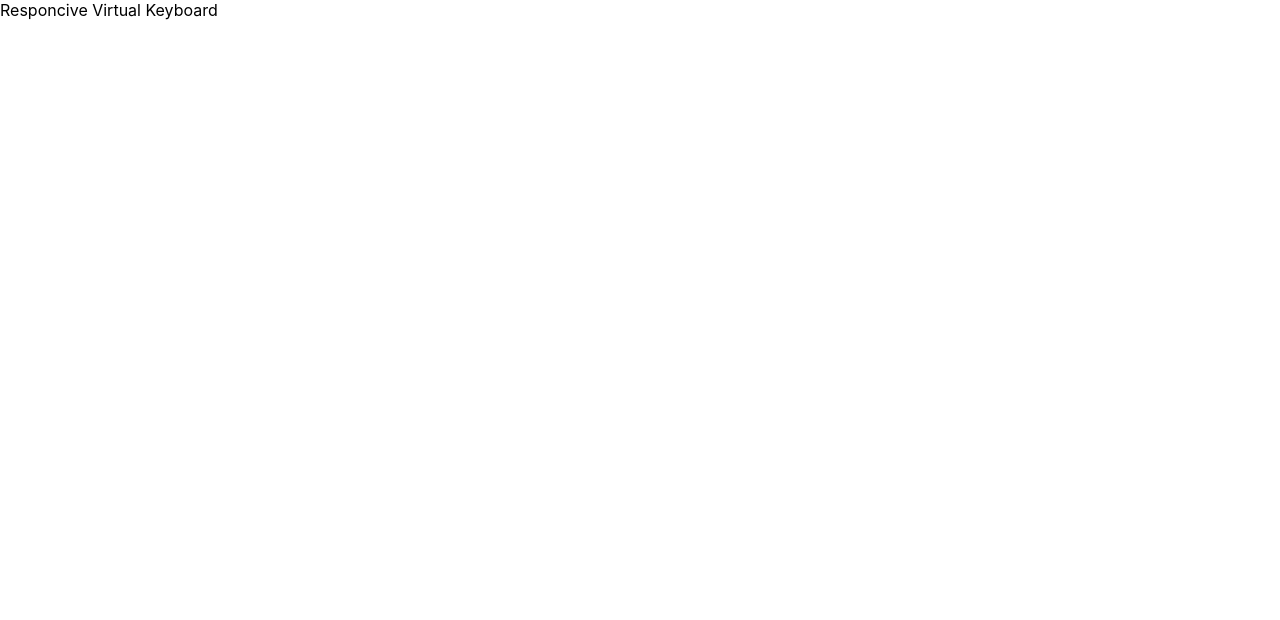
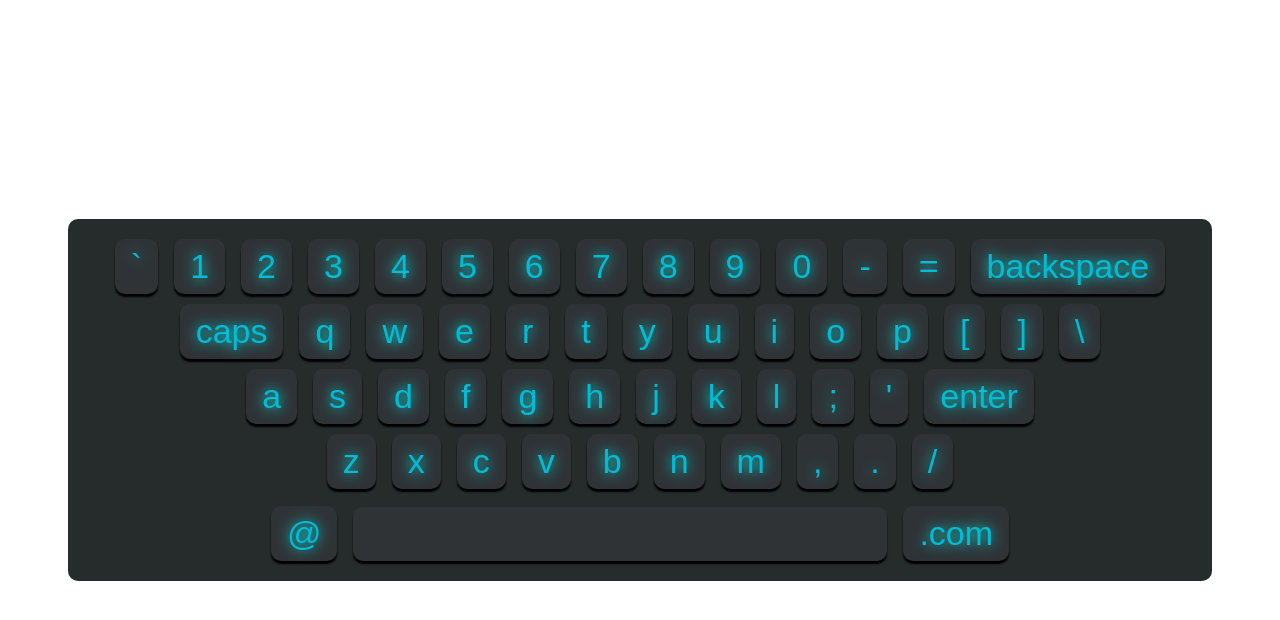
Before and after one commit to BesoBerdzenishvili/virtual-keyboard, a React (Create React App) app: page / in a window 1280 px wide. Shown: the top 620 px of the page. Built offline with nearby package versions, Linux system fonts and the light colour scheme.

Commit message:
created Keyboard.js & installed stitches

```diff
--- a/package.json
+++ b/package.json
@@ -3,6 +3,7 @@
   "version": "0.1.0",
   "private": true,
   "dependencies": {
+    "@stitches/react": "^1.2.8",
     "@testing-library/jest-dom": "^5.14.1",
     "@testing-library/react": "^13.0.0",
     "@testing-library/user-event": "^13.2.1",
--- a/src/App.js
+++ b/src/App.js
@@ -1,5 +1,14 @@
+import { useState } from "react";
+import Keyboard from "./components/Keyboard";
+
 function App() {
-  return <div>Responcive Virtual Keyboard</div>;
+  const [text, setText] = useState("");
+  return (
+    <div>
+      {text}
+      <Keyboard setKeyboardText={setText} text={text} />
+    </div>
+  );
 }
 
 export default App;
--- /dev/null
+++ b/src/components/Keyboard.js
@@ -0,0 +1,110 @@
+import { useState } from "react";
+import { styled } from "../stitches.config";
+import db from "../db.json";
+
+const Wrapper = styled("div", {
+  position: "absolute",
+  top: "50%",
+  left: "50%",
+  transform: "translate(-50%, -50%)",
+  textAlign: "center",
+  backgroundColor: "$black",
+  maxWidth: 1144,
+  width: "100%",
+  padding: "15px 0px",
+  borderRadius: 10,
+});
+const Button = styled("button", {
+  backgroundColor: "$lightBlack",
+  border: "none",
+  borderRadius: 10,
+  margin: "5px 8px",
+  fontSize: 34,
+  padding: "8px 16px",
+  boxShadow: "0px 3px 2px black",
+  cursor: "pointer",
+  color: "$cyan",
+  textShadow: "0px 0px 14px cyan",
+  "&:hover": {
+    color: "orange",
+    textShadow: "0px 0px 14px orange",
+  },
+  "&:active": {
+    color: "green",
+    textShadow: "0px 0px 14px green",
+    boxShadow: "0px 1px 1px black",
+    position: "relative",
+    top: 2,
+  },
+
+  variants: {
+    space: {
+      true: {
+        maxWidth: 534,
+        width: "100%",
+        height: 54,
+        position: "relative",
+        top: 8,
+        "&:active": {
+          position: "relative",
+          top: 10,
+        },
+      },
+    },
+  },
+});
+
+const CopyMessage = styled("div", {
+  backgroundColor: "$black",
+  color: "white",
+  textShadow: "0px 0px 14px white",
+  maxWidth: 122,
+  width: "100%",
+  padding: "14px 0",
+  border: "2px solid cyan",
+  position: "fixed",
+  top: "50%",
+  left: "50%",
+  transform: "translate(-50%, -50%)",
+  borderRadius: 10,
+});
+
+export default function Keyboard({ setKeyboardText, text }) {
+  const [caps, setCaps] = useState(false);
+  const [showMessage, setShowMessage] = useState(false);
+
+  const typeText = (symbol) => {
+    if (symbol === "backspace") {
+      text.length && setKeyboardText((text) => text.slice(0, -1));
+    } else if (symbol === "caps") {
+      setCaps(!caps);
+    } else if (symbol === "enter") {
+      navigator.clipboard.writeText(text);
+      setShowMessage(true);
+      setTimeout(() => {
+        setShowMessage(false);
+      }, 1200);
+    } else {
+      setKeyboardText(text + symbol);
+    }
+  };
+  return (
+    <Wrapper>
+      {db.keys.map((i) => (
+        <span key={i.symbol}>
+          <Button
+            onClick={() => typeText(caps ? i.cap : i.symbol)}
+            space={i.symbol === " " && true}
+          >
+            {caps ? i.cap : i.symbol}
+          </Button>
+          {(i.symbol === "backspace" ||
+            i.symbol === "\\" ||
+            i.symbol === "enter" ||
+            i.symbol === "/") && <br />}
+        </span>
+      ))}
+      {showMessage && <CopyMessage>copied</CopyMessage>}
+    </Wrapper>
+  );
+}
--- a/src/db.json
+++ b/src/db.json
@@ -1,60 +1,57 @@
 {
   "keys": [
-    { "symbol": "`", "cap": "~", "size": 44 },
-    { "symbol": "1", "cap": "!", "size": 44 },
-    { "symbol": "2", "cap": "@", "size": 44 },
-    { "symbol": "3", "cap": "#", "size": 44 },
-    { "symbol": "4", "cap": "$", "size": 44 },
-    { "symbol": "5", "cap": "%", "size": 44 },
-    { "symbol": "6", "cap": "^", "size": 44 },
-    { "symbol": "7", "cap": "&", "size": 44 },
-    { "symbol": "8", "cap": "*", "size": 44 },
-    { "symbol": "9", "cap": "(", "size": 44 },
-    { "symbol": "0", "cap": ")", "size": 44 },
-    { "symbol": "-", "cap": "_", "size": 44 },
-    { "symbol": "=", "cap": "+", "size": 44 },
-    { "symbol": "backspace", "cap": "backspace", "size": 44 },
-    { "symbol": "tab", "cap": "tab", "size": 44 },
-    { "symbol": "q", "cap": "Q", "size": 44 },
-    { "symbol": "w", "cap": "W", "size": 44 },
-    { "symbol": "e", "cap": "E", "size": 44 },
-    { "symbol": "r", "cap": "R", "size": 44 },
-    { "symbol": "t", "cap": "T", "size": 44 },
-    { "symbol": "y", "cap": "Y", "size": 44 },
-    { "symbol": "u", "cap": "U", "size": 44 },
-    { "symbol": "i", "cap": "I", "size": 44 },
-    { "symbol": "o", "cap": "O", "size": 44 },
-    { "symbol": "p", "cap": "P", "size": 44 },
-    { "symbol": "[", "cap": "{", "size": 44 },
-    { "symbol": "]", "cap": "}", "size": 44 },
-    { "symbol": "\\", "cap": "|", "size": 44 },
-    { "symbol": "caps", "cap": "caps", "size": 44 },
-    { "symbol": "a", "cap": "A", "size": 44 },
-    { "symbol": "s", "cap": "S", "size": 44 },
-    { "symbol": "d", "cap": "D", "size": 44 },
-    { "symbol": "f", "cap": "F", "size": 44 },
-    { "symbol": "g", "cap": "G", "size": 44 },
-    { "symbol": "h", "cap": "H", "size": 44 },
-    { "symbol": "j", "cap": "J", "size": 44 },
-    { "symbol": "k", "cap": "J", "size": 44 },
-    { "symbol": "l", "cap": "L", "size": 44 },
-    { "symbol": ";", "cap": ":", "size": 44 },
-    { "symbol": "'", "cap": "\"", "size": 44 },
-    { "symbol": "enter", "cap": "enter", "size": 44 },
-    { "symbol": "shift", "cap": "shift", "size": 44 },
-    { "symbol": "z", "cap": "Z", "size": 44 },
-    { "symbol": "x", "cap": "X", "size": 44 },
-    { "symbol": "c", "cap": "C", "size": 44 },
-    { "symbol": "v", "cap": "V", "size": 44 },
-    { "symbol": "b", "cap": "B", "size": 44 },
-    { "symbol": "n", "cap": "N", "size": 44 },
-    { "symbol": "m", "cap": "M", "size": 44 },
-    { "symbol": ",", "cap": "<", "size": 44 },
-    { "symbol": ".", "cap": ">", "size": 44 },
-    { "symbol": "/", "cap": "?", "size": 44 },
-    { "symbol": "shift", "cap": "shift", "size": 44 },
-    { "symbol": ".com", "cap": ".com", "size": 44 },
-    { "symbol": "@", "cap": "@", "size": 44 },
-    { "symbol": " ", "cap": " ", "size": 44 }
+    { "symbol": "`", "cap": "~" },
+    { "symbol": "1", "cap": "!" },
+    { "symbol": "2", "cap": "@" },
+    { "symbol": "3", "cap": "#" },
+    { "symbol": "4", "cap": "$" },
+    { "symbol": "5", "cap": "%" },
+    { "symbol": "6", "cap": "^" },
+    { "symbol": "7", "cap": "&" },
+    { "symbol": "8", "cap": "*" },
+    { "symbol": "9", "cap": "(" },
+    { "symbol": "0", "cap": ")" },
+    { "symbol": "-", "cap": "_" },
+    { "symbol": "=", "cap": "+" },
+    { "symbol": "backspace", "cap": "backspace" },
+    { "symbol": "caps", "cap": "caps" },
+    { "symbol": "q", "cap": "Q" },
+    { "symbol": "w", "cap": "W" },
+    { "symbol": "e", "cap": "E" },
+    { "symbol": "r", "cap": "R" },
+    { "symbol": "t", "cap": "T" },
+    { "symbol": "y", "cap": "Y" },
+    { "symbol": "u", "cap": "U" },
+    { "symbol": "i", "cap": "I" },
+    { "symbol": "o", "cap": "O" },
+    { "symbol": "p", "cap": "P" },
+    { "symbol": "[", "cap": "{" },
+    { "symbol": "]", "cap": "}" },
+    { "symbol": "\\", "cap": "|" },
+    { "symbol": "a", "cap": "A" },
+    { "symbol": "s", "cap": "S" },
+    { "symbol": "d", "cap": "D" },
+    { "symbol": "f", "cap": "F" },
+    { "symbol": "g", "cap": "G" },
+    { "symbol": "h", "cap": "H" },
+    { "symbol": "j", "cap": "J" },
+    { "symbol": "k", "cap": "K" },
+    { "symbol": "l", "cap": "L" },
+    { "symbol": ";", "cap": ":" },
+    { "symbol": "'", "cap": "\"" },
+    { "symbol": "enter", "cap": "enter" },
+    { "symbol": "z", "cap": "Z" },
+    { "symbol": "x", "cap": "X" },
+    { "symbol": "c", "cap": "C" },
+    { "symbol": "v", "cap": "V" },
+    { "symbol": "b", "cap": "B" },
+    { "symbol": "n", "cap": "N" },
+    { "symbol": "m", "cap": "M" },
+    { "symbol": ",", "cap": "<" },
+    { "symbol": ".", "cap": ">" },
+    { "symbol": "/", "cap": "?" },
+    { "symbol": "@", "cap": "@" },
+    { "symbol": " ", "cap": " " },
+    { "symbol": ".com", "cap": ".com" }
   ]
 }
--- a/src/index.js
+++ b/src/index.js
@@ -1,7 +1,10 @@
 import React from "react";
 import ReactDOM from "react-dom/client";
+import { globalStyles } from "./stitches.config";
 import "./index.css";
 import App from "./App";
+
+globalStyles();
 
 const root = ReactDOM.createRoot(document.getElementById("root"));
 root.render(
--- /dev/null
+++ b/src/stitches.config.js
@@ -0,0 +1,24 @@
+import { createStitches } from "@stitches/react";
+
+export const {
+  styled,
+  css,
+  globalCss,
+  keyframes,
+  getCssText,
+  theme,
+  createTheme,
+  config,
+} = createStitches({
+  theme: {
+    colors: {
+      black: "#262c2c",
+      lightBlack: "#2f3336",
+      cyan: "#00bcd5",
+    },
+  },
+});
+
+export const globalStyles = globalCss({
+  "*": { margin: 0, padding: 0, boxSizing: "border-box" },
+});
```
Also changed, not shown: 1 other file (tests, documents, lock files or other folders).
